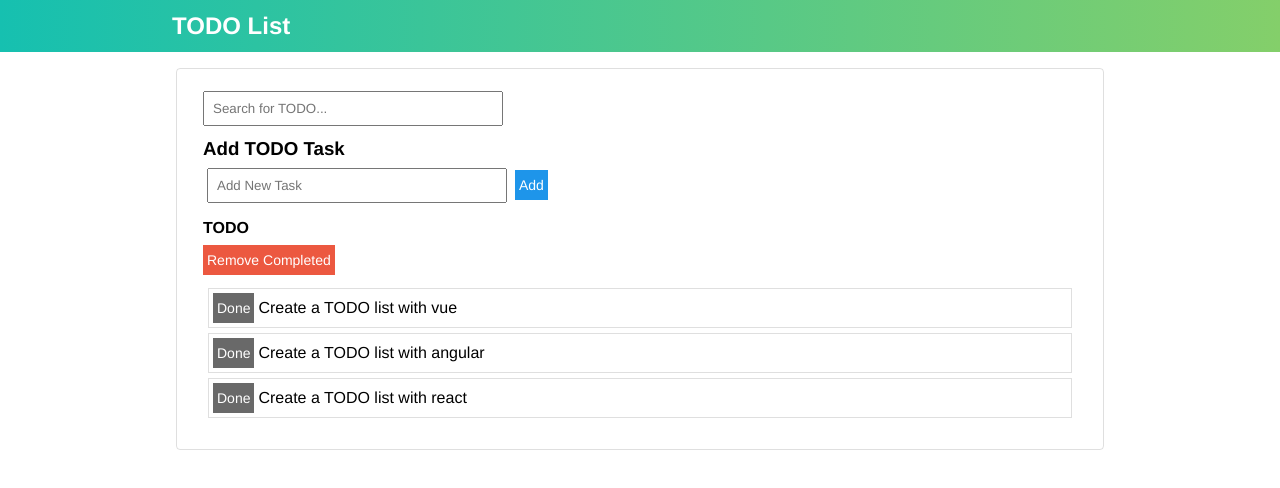
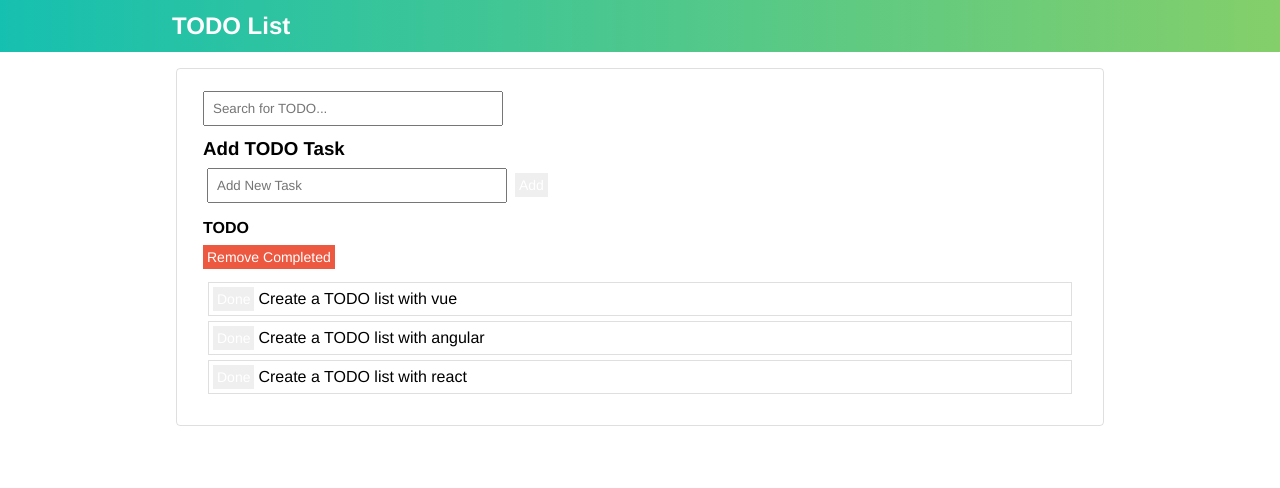
Before and after one commit to gdkimaiyo/todo-list-app, a Vue app: page / in a window 1280 px wide. Shown: the top 488 px of the page. Built offline with nearby package versions, Linux system fonts and the light colour scheme.

Commit message:
general styling

```diff
--- a/public/styles.css
+++ b/public/styles.css
@@ -62,15 +62,8 @@ ul {
 li {
   display: block;
   margin: 5px;
-  /* cursor: pointer; */
-  /* background-color: rgba(0, 128, 0, 0.15); */
-  /* background-color: rgba(0, 128, 0, 0.25); */
   border: 1px solid rgba(0, 0, 0, 0.125);
 }
-
-/* li:nth-child(even) {
-  background-color: rgba(0, 0, 0, 0.05);
-} */
 
 li:hover {
   background-color: rgba(0, 0, 0, 0.1);
@@ -78,25 +71,37 @@ li:hover {
 
 button {
   border: none;
-  height: 30px;
   color: white;
   font-size: 14px;
   cursor: pointer;
-  padding: 14px;
-  background-color: #1e95ea;
 }
 
 .disabledButton {
   background-color: #d8d8d8;
 }
 
+.btn-info {
+  height: 30px;
+  background-color: #1e95ea;
+}
 .btn-danger {
   background-color: #ec5840;
+  margin-right: 8px;
+  position: relative;
+  /* top: 5px; */
+  /* left: 5px; */
 }
 
-.btn-done {
+input[type="checkbox"] {
+  width: 18px;
+  height: 18px;
+  cursor: pointer;
+  position: relative;
+}
+
+/* .btn-done {
   background-color: #696969;
-}
+} */
 
 [class*="-message"] {
   font-weight: 500;
@@ -108,6 +113,9 @@ button {
 
 .success-message {
   color: #32a95d;
+}
+.task-item-completed {
+  text-decoration: line-through;
 }
 
 /* Tablet Styles */
```
